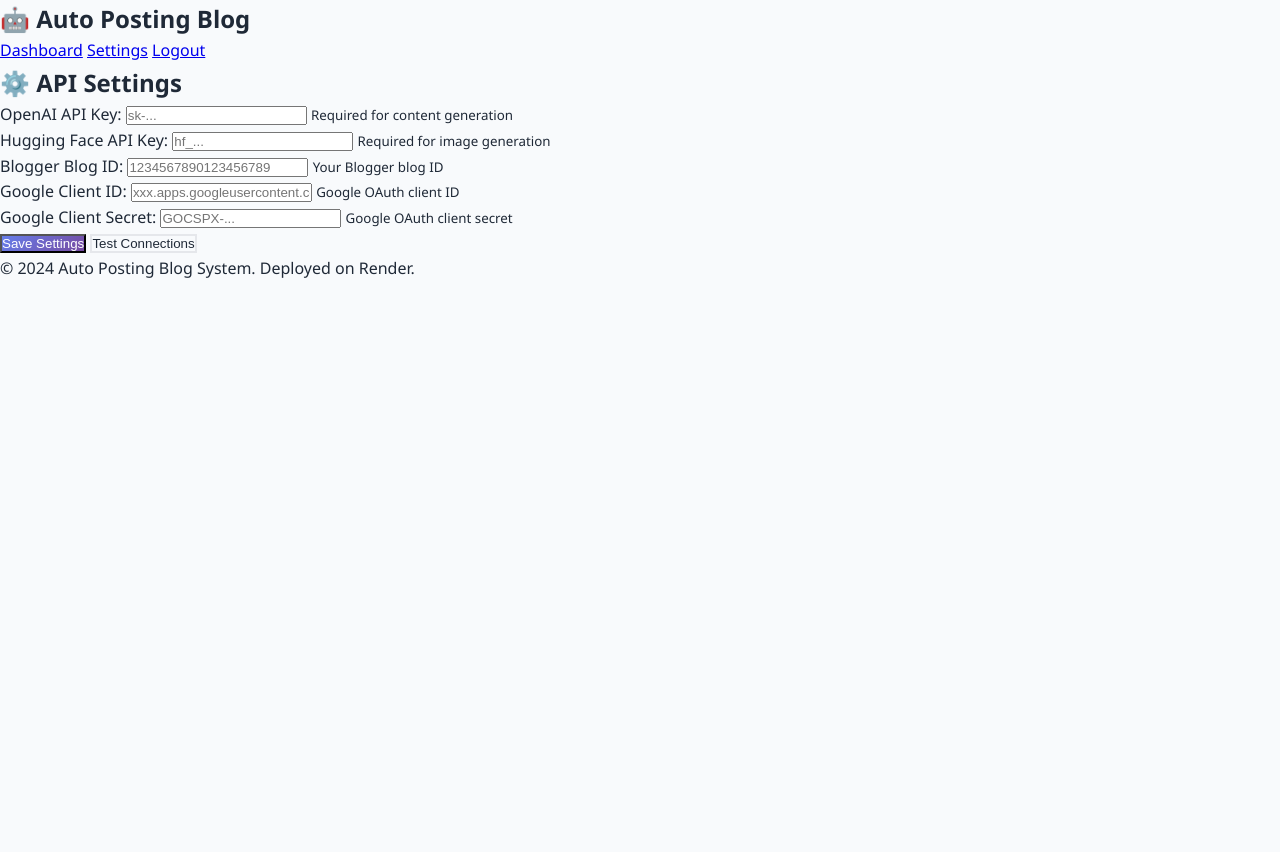
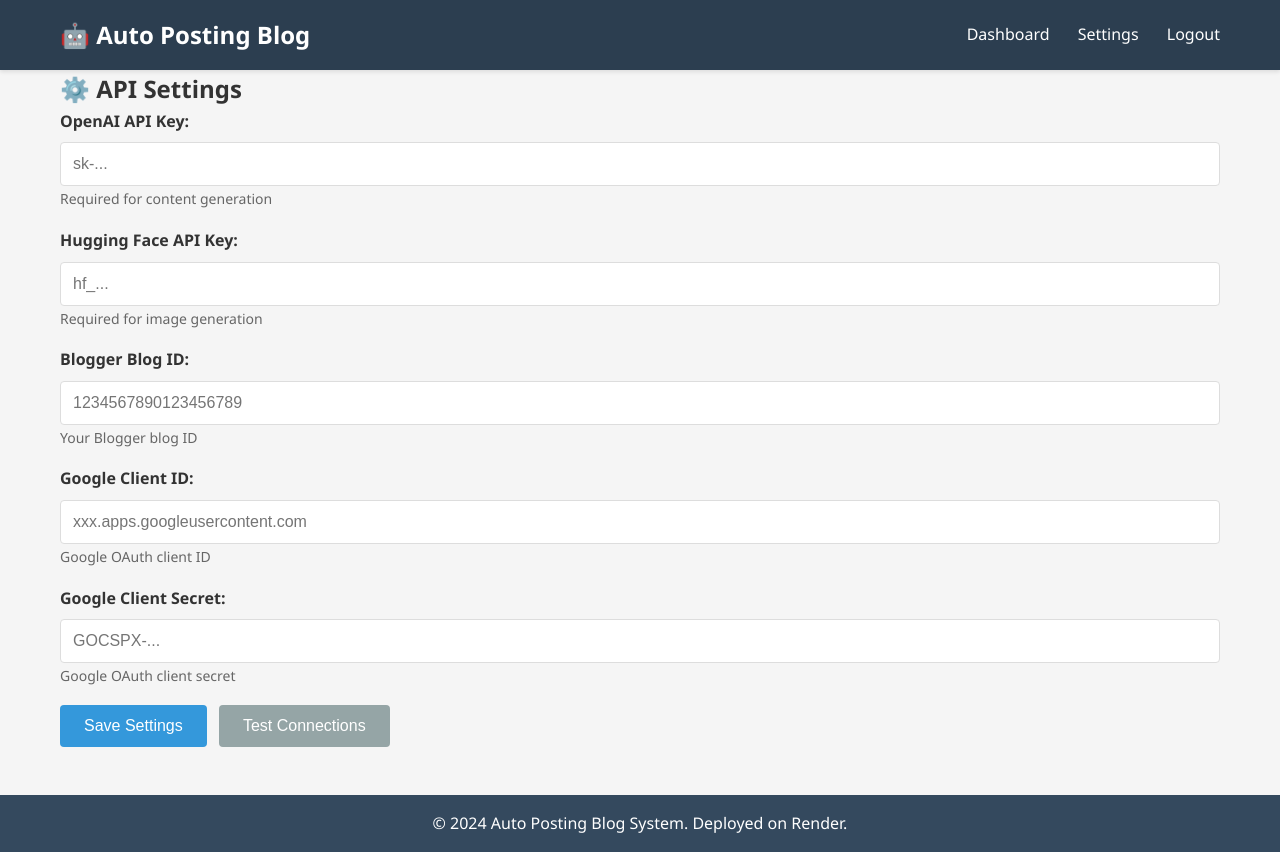
Before and after one commit to wellyerfyanto-arch/Blogger, a Flask app: page /settings in a window 1280 px wide. Before the commit the page ends 278 px from the top, so only its background shows below. Run offline with Flask 3, Linux system fonts and the light colour scheme; the visitor is signed in with stand-in values (Sample User, id 1).

Commit message:
Update style.css

```diff
--- a/static/css/style.css
+++ b/static/css/style.css
@@ -5,301 +5,340 @@
     box-sizing: border-box;
 }
 
-:root {
-    --primary: #667eea;
-    --secondary: #764ba2;
-    --success: #10b981;
-    --warning: #f59e0b;
-    --danger: #ef4444;
-    --dark: #1f2937;
-    --light: #f8fafc;
-    --gray: #6b7280;
-    --border: #e5e7eb;
-}
-
 body {
     font-family: 'Segoe UI', Tahoma, Geneva, Verdana, sans-serif;
     line-height: 1.6;
-    color: var(--dark);
-    background-color: var(--light);
+    color: #333;
+    background-color: #f5f5f5;
 }
 
-/* Dashboard Layout */
-.dashboard {
-    display: grid;
-    grid-template-columns: 250px 1fr;
-    min-height: 100vh;
+.container {
+    max-width: 1200px;
+    margin: 0 auto;
+    padding: 0 20px;
 }
 
-.sidebar {
-    background: linear-gradient(135deg, var(--primary) 0%, var(--secondary) 100%);
+/* Navigation */
+.navbar {
+    background: #2c3e50;
     color: white;
-    padding: 2rem 1rem;
+    padding: 1rem 0;
+    box-shadow: 0 2px 4px rgba(0,0,0,0.1);
 }
 
-.logo h1 {
-    font-size: 1.5rem;
-    margin-bottom: 2rem;
-    text-align: center;
+.nav-container {
+    max-width: 1200px;
+    margin: 0 auto;
+    padding: 0 20px;
+    display: flex;
+    justify-content: space-between;
+    align-items: center;
 }
 
-.nav {
-    display: flex;
-    flex-direction: column;
-    gap: 0.5rem;
+.nav-logo {
+    font-size: 1.5rem;
+    font-weight: bold;
 }
 
-.nav-item {
+.nav-links a {
     color: white;
     text-decoration: none;
-    padding: 0.75rem 1rem;
-    border-radius: 8px;
-    transition: background-color 0.3s;
+    margin-left: 1.5rem;
+    transition: opacity 0.3s;
 }
 
-.nav-item:hover,
-.nav-item.active {
-    background-color: rgba(255, 255, 255, 0.1);
-}
-
-/* Main Content */
-.main-content {
-    padding: 2rem;
-    overflow-y: auto;
-}
-
-.header {
-    display: flex;
-    justify-content: between;
-    align-items: center;
-    margin-bottom: 2rem;
-}
-
-.header h2 {
-    color: var(--dark);
-}
-
-.header-actions {
-    display: flex;
-    gap: 1rem;
-}
-
-/* Buttons */
-.btn {
-    padding: 0.75rem 1.5rem;
-    border: none;
-    border-radius: 8px;
-    cursor: pointer;
-    font-weight: 600;
-    transition: all 0.3s;
-    text-decoration: none;
-    display: inline-block;
-}
-
-.btn-primary {
-    background: linear-gradient(135deg, var(--primary) 0%, var(--secondary) 100%);
-    color: white;
-}
-
-.btn-secondary {
-    background: var(--light);
-    color: var(--dark);
-    border: 2px solid var(--border);
-}
-
-.btn:hover {
-    transform: translateY(-2px);
-    box-shadow: 0 4px 12px rgba(0, 0, 0, 0.15);
+.nav-links a:hover {
+    opacity: 0.8;
 }
 
 /* Stats Grid */
 .stats-grid {
     display: grid;
     grid-template-columns: repeat(auto-fit, minmax(200px, 1fr));
-    gap: 1.5rem;
-    margin-bottom: 2rem;
+    gap: 1rem;
+    margin: 2rem 0;
 }
 
 .stat-card {
     background: white;
     padding: 1.5rem;
-    border-radius: 12px;
-    box-shadow: 0 4px 6px rgba(0, 0, 0, 0.05);
-    display: flex;
-    align-items: center;
-    gap: 1rem;
-    border-left: 4px solid var(--primary);
+    border-radius: 8px;
+    box-shadow: 0 2px 4px rgba(0,0,0,0.1);
+    text-align: center;
 }
 
-.stat-icon {
+.stat-number {
     font-size: 2rem;
+    font-weight: bold;
+    margin: 0.5rem 0;
 }
 
-.stat-info h3 {
-    font-size: 1.5rem;
-    margin-bottom: 0.25rem;
+.status-good {
+    color: #27ae60;
 }
 
-.stat-info p {
-    color: var(--gray);
+.status-bad {
+    color: #e74c3c;
+}
+
+/* Actions Grid */
+.actions-grid {
+    display: grid;
+    grid-template-columns: repeat(auto-fit, minmax(300px, 1fr));
+    gap: 1.5rem;
+    margin: 2rem 0;
+}
+
+.action-card {
+    background: white;
+    padding: 1.5rem;
+    border-radius: 8px;
+    box-shadow: 0 2px 4px rgba(0,0,0,0.1);
+}
+
+.action-card h3 {
+    margin-bottom: 1rem;
+    color: #2c3e50;
+}
+
+/* Forms */
+.form-group {
+    margin-bottom: 1rem;
+}
+
+.form-group label {
+    display: block;
+    margin-bottom: 0.5rem;
+    font-weight: 600;
+}
+
+.form-group input,
+.form-group select,
+.form-group textarea {
+    width: 100%;
+    padding: 0.75rem;
+    border: 1px solid #ddd;
+    border-radius: 4px;
+    font-size: 1rem;
+}
+
+.form-group small {
+    color: #666;
     font-size: 0.875rem;
 }
 
-/* Activity Section */
-.activity-section {
+/* Buttons */
+button, .btn-primary, .btn-secondary {
+    padding: 0.75rem 1.5rem;
+    border: none;
+    border-radius: 4px;
+    font-size: 1rem;
+    cursor: pointer;
+    transition: background-color 0.3s;
+}
+
+.btn-primary {
+    background: #3498db;
+    color: white;
+}
+
+.btn-primary:hover {
+    background: #2980b9;
+}
+
+.btn-secondary {
+    background: #95a5a6;
+    color: white;
+    margin-left: 0.5rem;
+}
+
+.btn-secondary:hover {
+    background: #7f8c8d;
+}
+
+/* Content Sections */
+.content-section {
     background: white;
     padding: 1.5rem;
-    border-radius: 12px;
-    box-shadow: 0 4px 6px rgba(0, 0, 0, 0.05);
-    margin-bottom: 2rem;
+    border-radius: 8px;
+    box-shadow: 0 2px 4px rgba(0,0,0,0.1);
+    margin: 2rem 0;
 }
 
-.activity-section h3 {
+.content-section h2 {
     margin-bottom: 1rem;
-    color: var(--dark);
+    color: #2c3e50;
 }
 
-.activity-list {
-    display: flex;
-    flex-direction: column;
-    gap: 0.75rem;
+/* Posts and Titles Lists */
+.posts-list, .titles-list {
+    display: grid;
+    gap: 1rem;
 }
 
-.activity-item {
-    display: flex;
-    justify-content: between;
-    align-items: center;
+.post-item, .title-item {
     padding: 1rem;
-    background: var(--light);
-    border-radius: 8px;
-    border-left: 4px solid var(--success);
+    border-left: 4px solid #ddd;
+    background: #f8f9fa;
 }
 
-.activity-item.failed {
-    border-left-color: var(--danger);
+.status-published {
+    border-left-color: #27ae60;
 }
 
-.activity-item.scheduled {
-    border-left-color: var(--warning);
+.status-scheduled {
+    border-left-color: #f39c12;
 }
 
-/* Chart Section */
-.chart-section {
-    background: white;
-    padding: 1.5rem;
-    border-radius: 12px;
-    box-shadow: 0 4px 6px rgba(0, 0, 0, 0.05);
+.status-failed {
+    border-left-color: #e74c3c;
 }
 
-.chart-section h3 {
-    margin-bottom: 1rem;
-    color: var(--dark);
+.status-pending {
+    border-left-color: #3498db;
 }
 
-/* Modals */
-.modal {
-    display: none;
-    position: fixed;
-    z-index: 1000;
-    left: 0;
-    top: 0;
-    width: 100%;
-    height: 100%;
-    background-color: rgba(0, 0, 0, 0.5);
+.post-meta {
+    font-size: 0.875rem;
+    color: #666;
+    margin: 0.5rem 0;
 }
 
-.modal-content {
-    background-color: white;
-    margin: 5% auto;
-    padding: 2rem;
-    border-radius: 12px;
-    width: 90%;
-    max-width: 500px;
-    position: relative;
+.post-link {
+    color: #3498db;
+    text-decoration: none;
 }
 
-.close {
-    position: absolute;
-    right: 1rem;
-    top: 1rem;
-    font-size: 1.5rem;
-    cursor: pointer;
+.post-link:hover {
+    text-decoration: underline;
 }
 
-.upload-options {
-    display: grid;
-    grid-template-columns: 1fr 1fr;
-    gap: 1rem;
+/* Login Page */
+.login-container {
+    display: flex;
+    justify-content: center;
+    align-items: center;
+    min-height: 80vh;
+}
+
+.login-card {
+    background: white;
+    padding: 2rem;
+    border-radius: 8px;
+    box-shadow: 0 4px 6px rgba(0,0,0,0.1);
+    width: 100%;
+    max-width: 400px;
+}
+
+.login-card h2 {
+    text-align: center;
+    margin-bottom: 1rem;
+}
+
+.login-info {
+    margin-top: 1.5rem;
+    padding: 1rem;
+    background: #f8f9fa;
+    border-radius: 4px;
+    font-size: 0.875rem;
+}
+
+/* Alerts */
+.alert {
+    padding: 1rem;
+    border-radius: 4px;
+    margin-bottom: 1rem;
+}
+
+.alert-info {
+    background: #d4edda;
+    color: #155724;
+    border: 1px solid #c3e6cb;
+}
+
+.alert-error {
+    background: #f8d7da;
+    color: #721c24;
+    border: 1px solid #f5c6cb;
+}
+
+/* Test Results */
+.test-results {
+    margin-top: 1.5rem;
+    padding: 1rem;
+    background: #f8f9fa;
+    border-radius: 4px;
+}
+
+.test-result {
+    padding: 0.5rem;
+    margin: 0.5rem 0;
+    border-radius: 4px;
+}
+
+.test-result.success {
+    background: #d4edda;
+    color: #155724;
+}
+
+.test-result.error {
+    background: #f8d7da;
+    color: #721c24;
+}
+
+/* Sample Links */
+.sample-links {
     margin-top: 1rem;
 }
 
-.upload-option {
-    text-align: center;
-    padding: 2rem 1rem;
-    border: 2px dashed var(--border);
-    border-radius: 8px;
-    cursor: pointer;
-    transition: border-color 0.3s;
+.sample-links a {
+    display: inline-block;
+    margin-right: 1rem;
+    color: #3498db;
+    text-decoration: none;
 }
 
-.upload-option:hover {
-    border-color: var(--primary);
+.sample-links a:hover {
+    text-decoration: underline;
 }
 
-.upload-icon {
-    font-size: 2rem;
-    margin-bottom: 0.5rem;
+/* No Data State */
+.no-data {
+    text-align: center;
+    color: #666;
+    font-style: italic;
+    padding: 2rem;
+}
+
+/* Footer */
+.footer {
+    background: #34495e;
+    color: white;
+    text-align: center;
+    padding: 1rem 0;
+    margin-top: 3rem;
 }
 
 /* Responsive Design */
 @media (max-width: 768px) {
-    .dashboard {
-        grid-template-columns: 1fr;
+    .nav-container {
+        flex-direction: column;
+        gap: 1rem;
     }
 
-    .sidebar {
-        display: none;
+    .nav-links {
+        text-align: center;
+    }
+
+    .nav-links a {
+        margin: 0 0.5rem;
     }
 
     .stats-grid {
+        grid-template-columns: repeat(2, 1fr);
+    }
+
+    .actions-grid {
         grid-template-columns: 1fr;
     }
-
-    .header {
-        flex-direction: column;
-        gap: 1rem;
-        align-items: flex-start;
     }
-
-    .upload-options {
-        grid-template-columns: 1fr;
-    }
-}
-
-/* Status Badges */
-.status-badge {
-    padding: 0.25rem 0.75rem;
-    border-radius: 20px;
-    font-size: 0.75rem;
-    font-weight: 600;
-}
-
-.status-published {
-    background: #d1fae5;
-    color: #065f46;
-}
-
-.status-scheduled {
-    background: #fef3c7;
-    color: #92400e;
-}
-
-.status-failed {
-    background: #fee2e2;
-    color: #991b1b;
-}
-
-.status-pending {
-    background: #e0e7ff;
-    color: #3730a3;
-}
```
